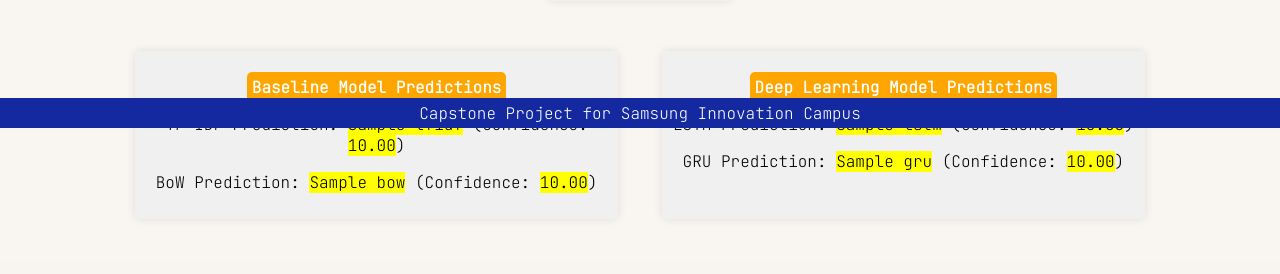
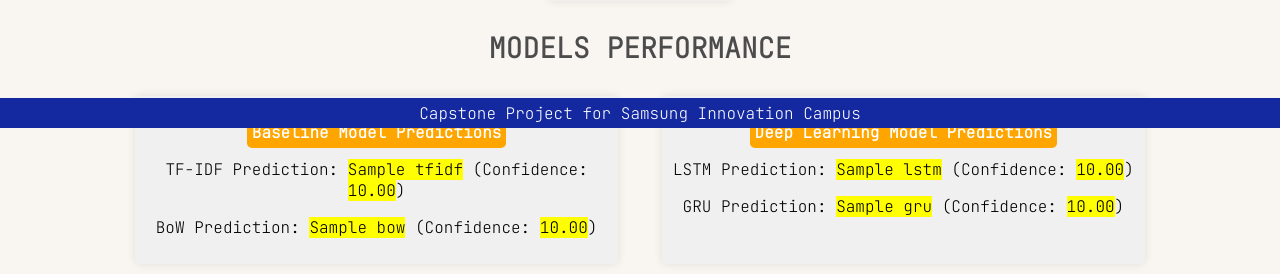
Before and after one commit to Huuwa/capstuneher--testing, a Flask app: template templates/index.html in a window 1280 px wide. Shown: the part 672-946 px from the top of the page. Before the commit the page ends 865 px from the top, so only its background shows below. Run offline with Flask 3, Linux system fonts and the light colour scheme; the template is opened without the code that fills it: most values are stand-ins (such as "Sample title", 1, 10 or a date in 2020); parts of the project's set-up code (start-up, migrations or seed data) failed here and were passed over.

Commit message:
nice work model

```diff
--- a/static/style.css
+++ b/static/style.css
@@ -20,6 +20,13 @@ body {
     font-size: 28px;
     margin-bottom: 20px;
     text-transform: uppercase;
+}
+.heading2 {
+    color: #4c4c4c;
+    font-size: 28px;
+    margin-bottom: 20px;
+    text-transform: uppercase;
+    margin-bottom: -10px;
 }
 
 textarea {
--- a/templates/index.html
+++ b/templates/index.html
@@ -37,6 +37,10 @@
         </div>
     {% endif %}
 </div>
+
+{% if predictions %}
+<h1 class="heading2">Models Performance</h1>
+{% endif %}
 
 <div id="prediction-result" class="luxurious-predictions">
     {% if predictions %}
```
